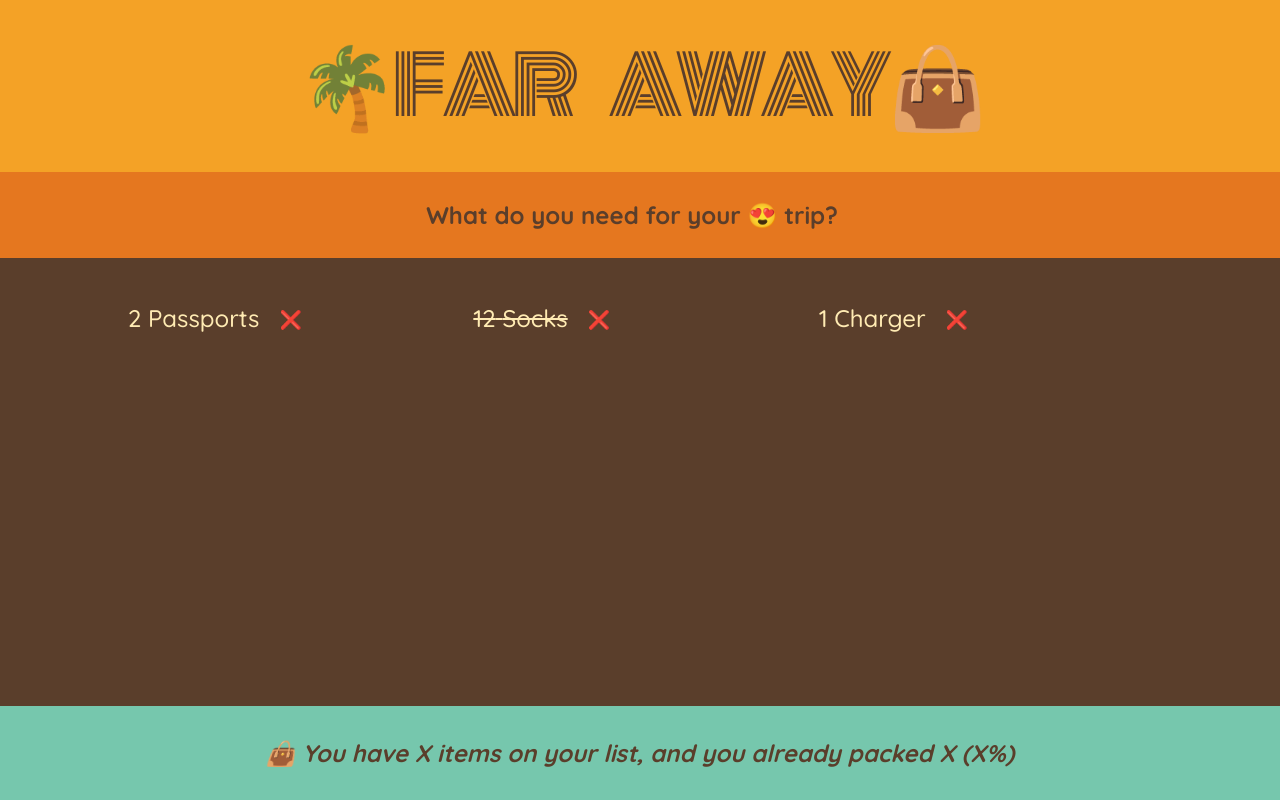
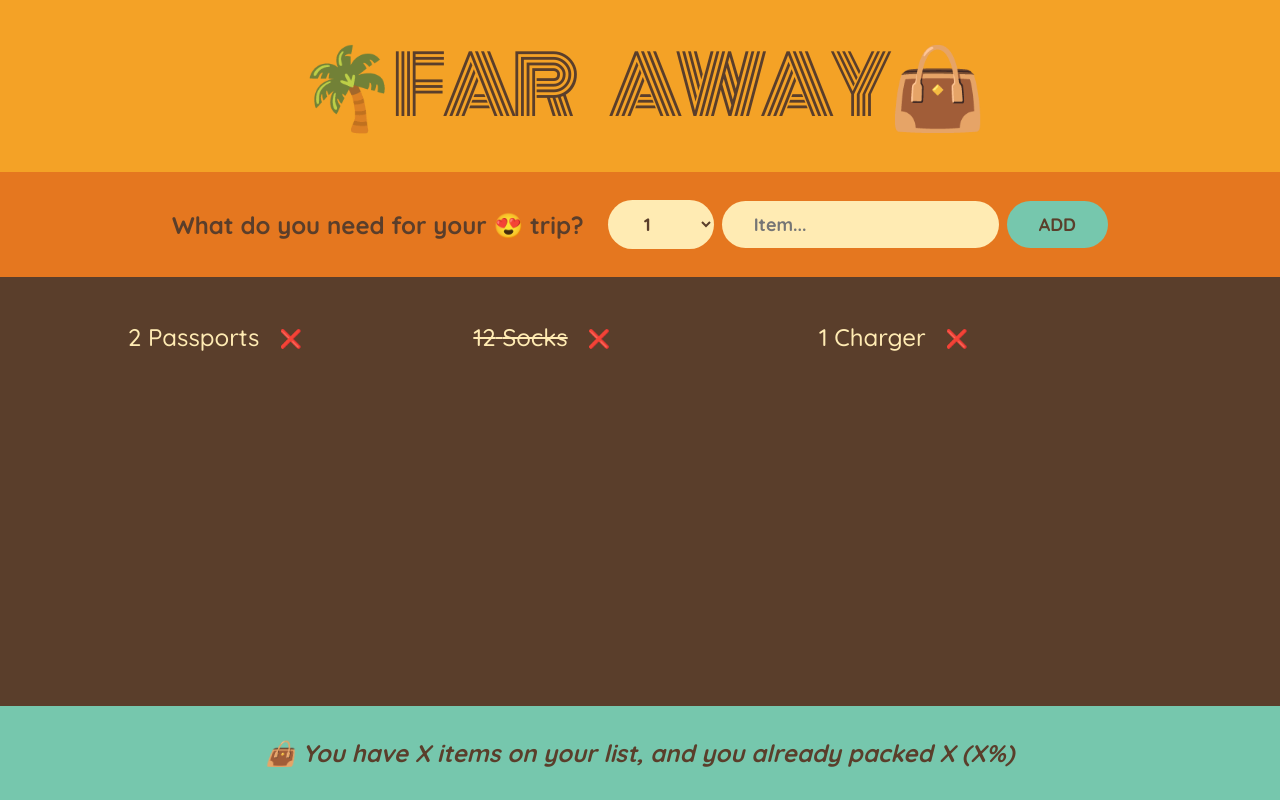
Before and after one commit to haolam05/React-Travel-List, a React (Create React App) app: page / in a window 1280 px wide. Built offline with nearby package versions, Linux system fonts and the light colour scheme.

Commit message:
created form to submit item

```diff
--- a/src/App.js
+++ b/src/App.js
@@ -1,7 +1,7 @@
 const initialItems = [
   { id: 1, description: "Passports", quantity: 2, packed: false },
   { id: 2, description: "Socks", quantity: 12, packed: true },
-  { id: 2, description: "Charger", quantity: 1, packed: false },
+  { id: 3, description: "Charger", quantity: 1, packed: false },
 ];
 
 export default function App() {
@@ -20,10 +20,23 @@
 }
 
 function Form() {
+  function handleSubmit(e) {
+    e.preventDefault();
+  }
+
   return (
-    <div className="add-form">
+    <form className="add-form" onSubmit={handleSubmit}>
       <h3>What do you need for your 😍 trip?</h3>
-    </div>
+      <select>
+        {Array.from({ length: 20 }, (_, i) => i + 1).map((n) => (
+          <option value={n} key={n}>
+            {n}
+          </option>
+        ))}
+      </select>
+      <input type="text" placeholder="Item..."></input>
+      <button>Add</button>
+    </form>
   );
 }
 
@@ -31,8 +44,8 @@
   return (
     <div className="list">
       <ul>
-        {initialItems.map((item, idx) => (
-          <Item item={item} key={idx} />
+        {initialItems.map((item) => (
+          <Item item={item} key={item.id} />
         ))}
       </ul>
     </div>
```
